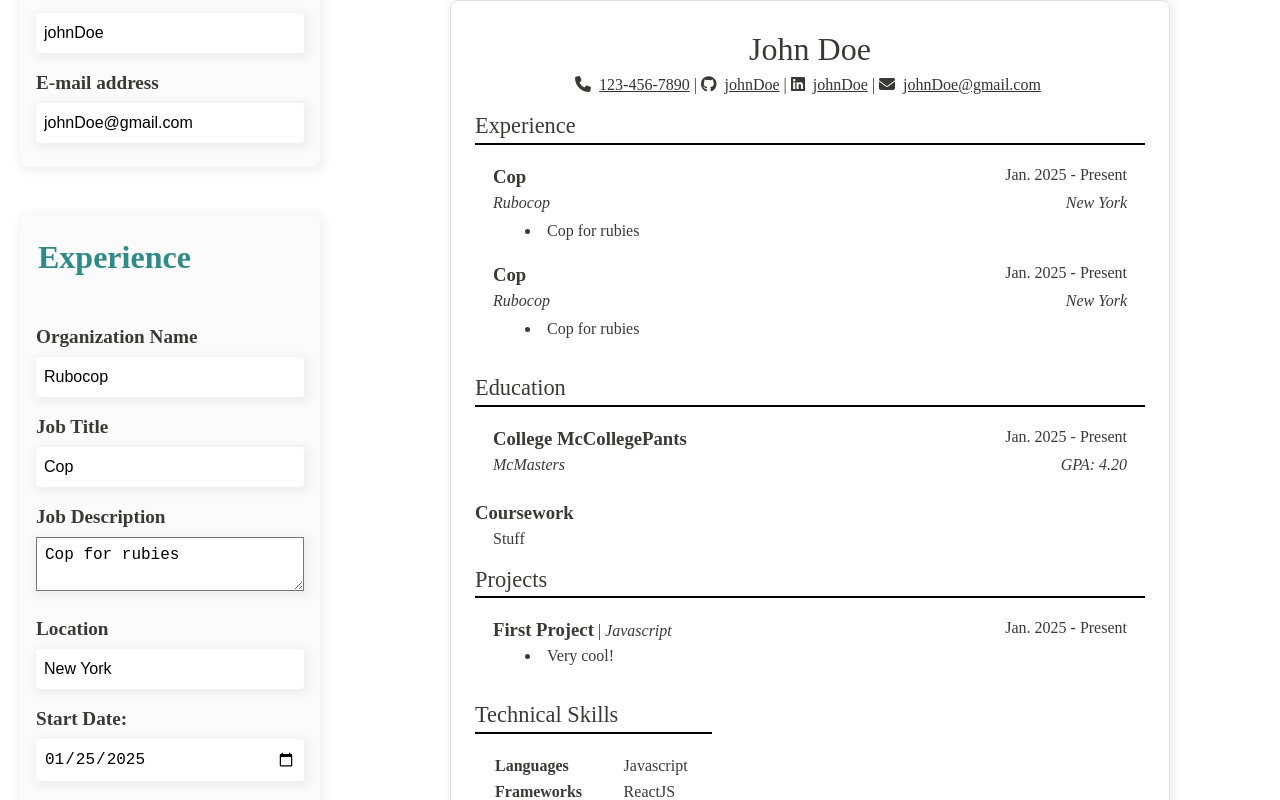
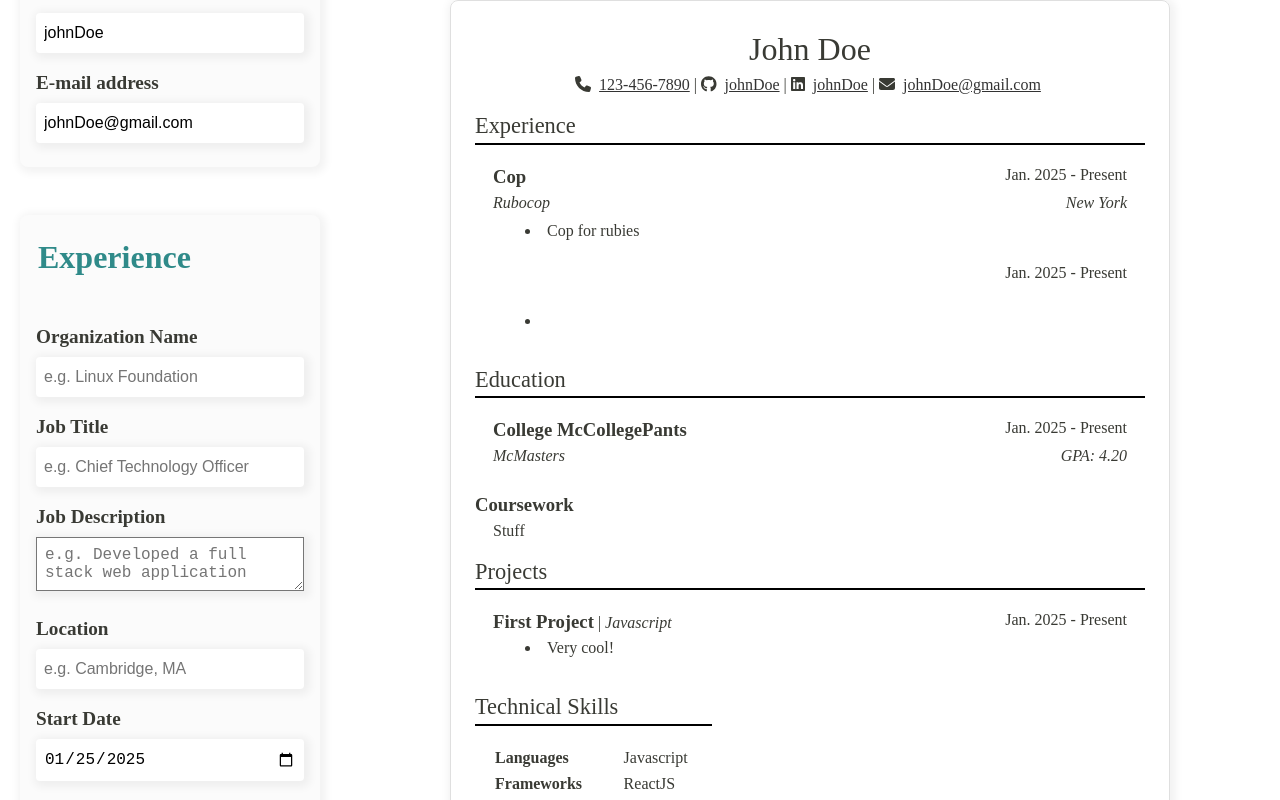
Before and after one commit to gingkapls/cv-application, a React (Vite) app: page / in a window 1280 px wide. Both pictures are taken after a click on the button "+ Experience". Shown: the part 485-1285 px from the top of the page. Built offline with nearby package versions, Linux system fonts and the light colour scheme.

Commit message:
feat(accessibility0: add placeholder values

```diff
--- a/src/App.css
+++ b/src/App.css
@@ -111,7 +111,6 @@ body {
 
 .btn-copy-tex {
   align-self: end;
-  margin-top: 42px;
 }
 
 .details {
--- a/src/Components/ContactForm.tsx
+++ b/src/Components/ContactForm.tsx
@@ -30,24 +30,29 @@ function ContactForm({ contactDetails, setContactDetails }: ContactFormProps) {
         label='Full Name: '
         name='fullName'
         value={fullName}
+        placeholder='e.g. John Doe'
         onChange={handleFieldChange}
       />
       <Input
         label='Phone Number'
         name='phoneNumber'
+        type='tel'
         value={phoneNumber}
+        placeholder='e.g. 123-456-7890'
         onChange={handleFieldChange}
       />
       <Input
         label='Github Profile'
         name='github'
         value={github}
+        placeholder='e.g. torvalds'
         onChange={handleFieldChange}
       />
       <Input
         label='LinkedIn Profile'
         name='linkedIn'
         value={linkedIn}
+        placeholder='e.g. linustorvalds'
         onChange={handleFieldChange}
       />
       <Input
@@ -55,6 +60,7 @@ function ContactForm({ contactDetails, setContactDetails }: ContactFormProps) {
         type='email'
         name='gmail'
         value={gmail}
+        placeholder='e.g. linus@linuxfoundation.org'
         onChange={handleFieldChange}
       />
     </form>
--- a/src/Components/Education.tsx
+++ b/src/Components/Education.tsx
@@ -47,11 +47,11 @@ function Education({ educationDetails, setEducationDetails }: EducationProps) {
       <h3>Education</h3>
       {activeDetail === null || activeDetail === undefined ? (
         educationDetails
-          .map((detail) => (
+          .map((detail, idx) => (
             <DetailItem
               key={detail.id}
               id={detail.id}
-              title={detail.collegeName}
+              title={detail.collegeName || `College ${idx + 1}`}
               isVisible={detail.isVisible}
               setActiveId={setActiveId}
               toggleHide={() => toggleHide(detail.id)}
--- a/src/Components/EducationForm.tsx
+++ b/src/Components/EducationForm.tsx
@@ -61,6 +61,7 @@ function EducationForm({
         label='College Name'
         name='collegeName'
         value={collegeName}
+        placeholder='e.g. MIT'
         onChange={handleFieldChange}
       />
 
@@ -68,13 +69,15 @@ function EducationForm({
         label='Degree'
         name='degree'
         value={degree}
+        placeholder='e.g. M.Sc'
         onChange={handleFieldChange}
       />
 
       <Input
-        label='GPA: '
+        label='GPA'
         name='gpa'
         value={gpa}
+        placeholder='e.g. 4.20'
         onChange={handleFieldChange}
       />
 
@@ -82,20 +85,24 @@ function EducationForm({
         label='Coursework'
         name='coursework'
         value={coursework}
+        placeholder='e.g. Data Structures, Object Oriented Programming'
         onChange={handleFieldChange}
       />
 
       <Input
-        label='Start Date: '
+        label='Start Date'
         type='Date'
         name='startDate'
+        placeholder='e.g. yyyy-mm-dd'
         value={formatDate(startDate)}
         onChange={handleFieldChange}
       />
+
       <Input
-        label='End Date: '
+        label='End Date'
         type='Date'
         name='endDate'
+        placeholder='e.g. yyyy-mm-dd'
         value={formatDate(endDate)}
         onChange={handleFieldChange}
       />
--- a/src/Components/Experience.tsx
+++ b/src/Components/Experience.tsx
@@ -19,8 +19,14 @@ function Experience({
 
   function handleClick() {
     const newDetails = {
-      ...initialExperienceDetails[0],
       id: generateUniqueId(),
+      orgName: '',
+      jobTitle: '',
+      location: '',
+      description: '',
+      startDate: new Date().toJSON(),
+      endDate: new Date().toJSON(),
+      isVisible: true,
     } satisfies ExperienceDetails;
 
     setExperienceDetails(experienceDetails.concat(newDetails));
--- a/src/Components/ExperienceForm.tsx
+++ b/src/Components/ExperienceForm.tsx
@@ -35,7 +35,9 @@ function ExperienceForm({
 
   function handleFieldChange(e: ChangeEvent<HTMLInputElement>) {
     const field = e.target.name;
-    const value = field.includes('Date') ? parseDate(e.target.value) : e.target.value;
+    const value = field.includes('Date')
+      ? parseDate(e.target.value)
+      : e.target.value;
     const originalDetails = experienceDetails.at(detailIndex)!;
     const newDetails = { ...originalDetails, [field]: value };
 
@@ -62,6 +64,7 @@ function ExperienceForm({
         label='Organization Name'
         name='orgName'
         value={orgName}
+        placeholder='e.g. Linux Foundation'
         onChange={handleFieldChange}
       />
 
@@ -69,12 +72,14 @@ function ExperienceForm({
         label='Job Title'
         name='jobTitle'
         value={jobTitle}
+        placeholder='e.g. Chief Technology Officer'
         onChange={handleFieldChange}
       />
 
       <TextArea
         label='Job Description'
         name='description'
+        placeholder='e.g. Developed a full stack web application'
         value={description}
         onChange={handleFieldChange}
       />
@@ -83,22 +88,27 @@ function ExperienceForm({
         label='Location'
         name='location'
         value={location}
+        placeholder='e.g. Cambridge, MA'
         onChange={handleFieldChange}
       />
       <Input
-        label='Start Date: '
+        label='Start Date'
         type='Date'
         name='startDate'
+        placeholder='e.g. yyyy-mm-dd'
         value={formatDate(startDate)}
         onChange={handleFieldChange}
       />
+
       <Input
         label='End Date: '
         type='Date'
         name='endDate'
+        placeholder='e.g. yyyy-mm-dd'
         value={formatDate(endDate)}
         onChange={handleFieldChange}
       />
+
       <button className='btn-save' type='submit'>
         Save
       </button>
--- a/src/Components/Input.tsx
+++ b/src/Components/Input.tsx
@@ -4,16 +4,30 @@ interface InputProps {
   name: string;
   label: string;
   value: string;
+  placeholder?: string;
+  type?: string;
   onChange: ChangeEventHandler;
-  type?: string;
 }
 
-function Input({ name, label, value, type = 'text', onChange }: InputProps) {
+function Input({
+  name,
+  label,
+  value,
+  type = 'text',
+  placeholder,
+  onChange,
+}: InputProps) {
   return (
     <>
       <label>
         {label}
-        <input name={name} type={type} value={value} onChange={onChange} />
+        <input
+          name={name}
+          type={type}
+          value={value}
+          onChange={onChange}
+          placeholder={placeholder}
+        />
       </label>
     </>
   );
--- a/src/Components/ProjectForm.tsx
+++ b/src/Components/ProjectForm.tsx
@@ -62,6 +62,7 @@ function ProjectForm({
         label='Project Name'
         name='name'
         value={name}
+        placeholder='e.g. CV-Application'
         onChange={handleFieldChange}
       />
 
@@ -69,6 +70,7 @@ function ProjectForm({
         label='Technologies Used'
         name='techUsed'
         value={techUsed}
+        placeholder='e.g. ReactJS, CSS'
         onChange={handleFieldChange}
       />
 
@@ -76,6 +78,7 @@ function ProjectForm({
         label='Description'
         name='description'
         value={description}
+        placeholder='e.g. Developed a responsive frontend web application'
         onChange={handleFieldChange}
       />
 
--- a/src/Components/ResetCVButton.tsx
+++ b/src/Components/ResetCVButton.tsx
@@ -12,7 +12,7 @@ import {
   initialSkillsDetails,
 } from '../lib/initialState';
 import { FontAwesomeIcon } from '@fortawesome/react-fontawesome';
-import { faTrash } from '@fortawesome/free-solid-svg-icons';
+import { faUndo } from '@fortawesome/free-solid-svg-icons';
 
 interface ResetCVButtonProps {
   setContactDetails: Dispatch<SetStateAction<ContactDetails>>;
@@ -44,7 +44,7 @@ function ResetCVButton({
       aria-label='Reset CV'
       title='Reset CV'
     >
-      <FontAwesomeIcon icon={faTrash} />
+      <FontAwesomeIcon icon={faUndo} />
     </button>
   );
 }
--- a/src/Components/SkillsForm.tsx
+++ b/src/Components/SkillsForm.tsx
@@ -28,24 +28,31 @@ function SkillsForm({ skillsDetails, setSkillsDetails }: SkillsFormProps) {
       <Input
         label='Languages'
         name='languages'
+        placeholder='e.g. HTML5, CSS, Javascript'
         value={languages}
         onChange={handleFieldChange}
       />
+
       <Input
         label='Frameworks'
         name='frameworks'
+        placeholder='e.g. Angular, Svelte, Node.js'
         value={frameworks}
         onChange={handleFieldChange}
       />
+
       <Input
         label='Developer Tools'
         name='devTools'
+        placeholder='e.g. VS Code, Webpack, Git, Linux'
         value={devTools}
         onChange={handleFieldChange}
       />
+
       <Input
         label='Libraries'
         name='libraries'
+        placeholder='e.g. ReactJS, Jest'
         value={libraries}
         onChange={handleFieldChange}
       />
--- a/src/Components/TextArea.tsx
+++ b/src/Components/TextArea.tsx
@@ -4,6 +4,7 @@ interface TextAreaProps {
   name: string;
   label: string;
   value: string;
+  placeholder: string;
   rows?: number;
   cols?: number;
   onChange: ChangeEventHandler;
@@ -13,6 +14,7 @@ function TextArea({
   name,
   label,
   value,
+  placeholder,
   rows = 2,
   cols = 20,
   onChange,
@@ -25,6 +27,7 @@ function TextArea({
           name={name}
           rows={rows}
           cols={cols}
+          placeholder={placeholder}
           onChange={onChange}
           value={value}
         ></textarea>
```
